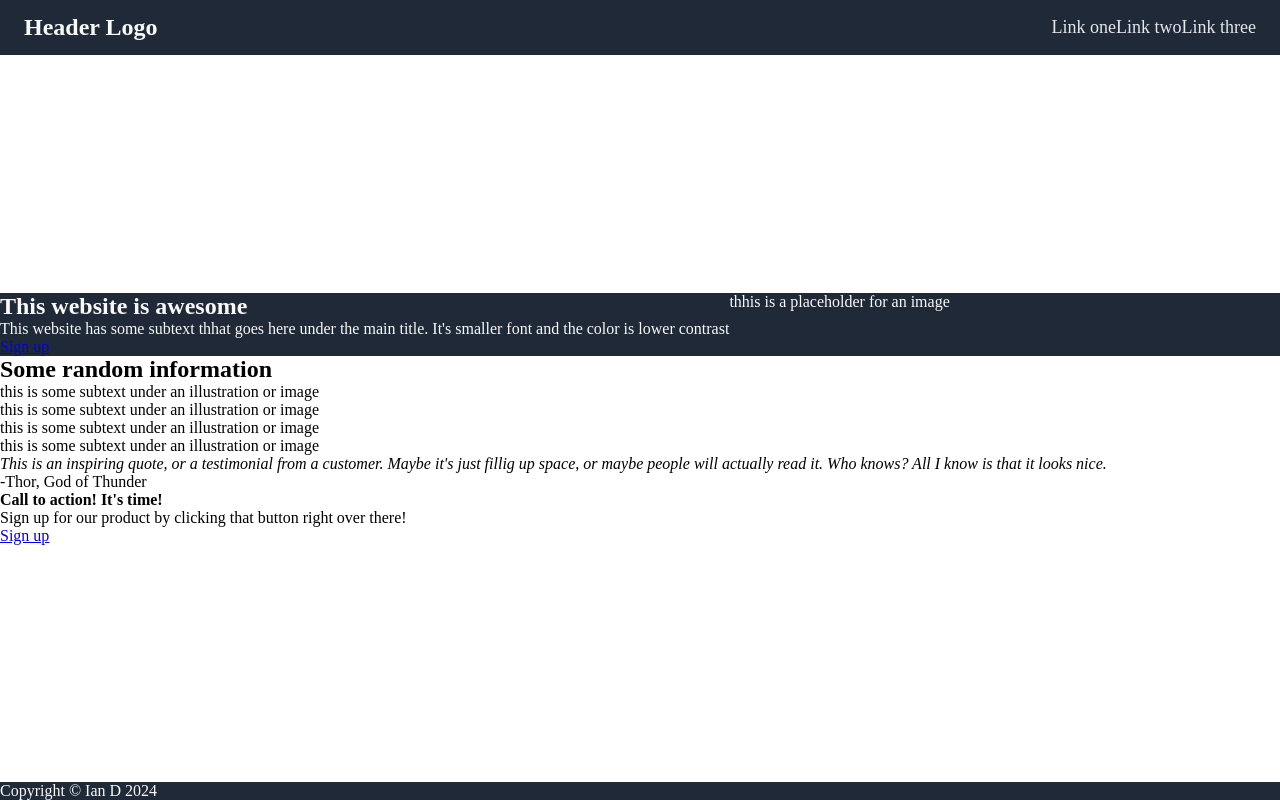
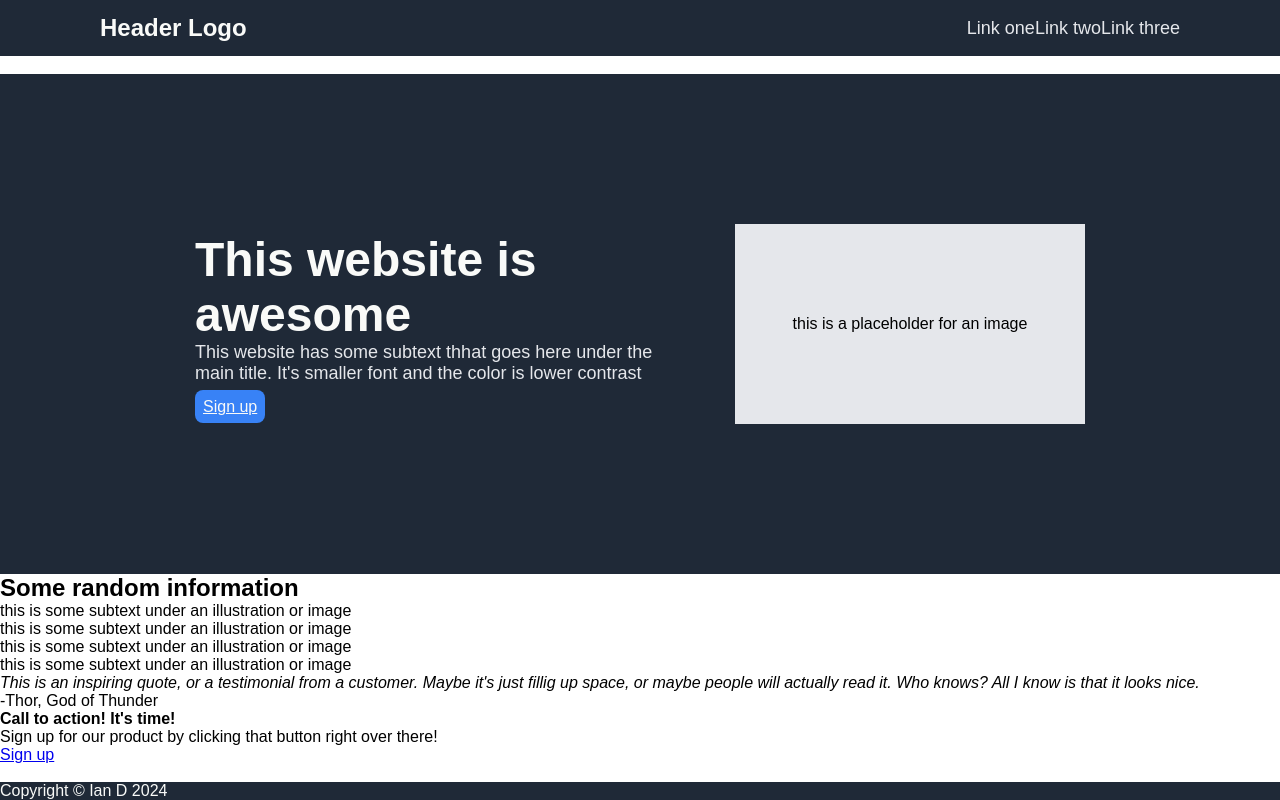
Before and after one commit to itsme11-sudo/odin-portfolio, a plain HTML site: page index.html in a window 1280 px wide. Drawn offline with Linux system fonts and the light colour scheme.

Commit message:
add main-header styling correct spelling and html fontfamily

```diff
--- a/index.html
+++ b/index.html
@@ -27,7 +27,7 @@
           </p>
           <a href="#signupnow">Sign up</a>
         </div>
-        <div class="right-header">thhis is a placeholder for an image</div>
+        <div class="right-header">this is a placeholder for an image</div>
       </div>
       <div class="information">
         <h2>Some random information</h2>
--- a/public/style.css
+++ b/public/style.css
@@ -2,6 +2,7 @@
   padding: 0;
   margin: 0;
   box-sizing: border-box;
+  font-family: sans-serif;
 }
 
 /* SET BODY TO FLEX */
@@ -19,12 +20,12 @@ body {
 .main-header,
 footer {
   color: #f9faf8;
-  background-color: #1f2937;
+  background: #1f2937;
   display: flex;
 }
 
 .header {
-  padding: 14px 24px;
+  padding: 14px 100px;
   justify-content: space-between;
   align-items: center;
 }
@@ -41,3 +42,53 @@ footer {
   display: flex;
 }
 /* END HEADER SECTION */
+
+/* START MAIN CONTAINER  */
+
+/* MAIN-HEADER */
+.main-header {
+  padding: 14px 100px;
+
+  height: 500px;
+  display: flex;
+  justify-content: center;
+  align-items: center;
+  flex-wrap: wrap;
+  gap: 50px;
+}
+
+.main-header .left-header {
+  width: 490px;
+}
+
+.left-header h2 {
+  font-size: 48px;
+  font-weight: bolder;
+  color: #f9faf8;
+}
+
+.left-header p {
+  font-size: 18px;
+  color: #e5e7eb;
+  margin-bottom: 14px;
+}
+
+.left-header a {
+  background: #3882f6;
+  color: #f9faf8;
+  padding: 8px;
+  border-radius: 8px;
+}
+.main-header .right-header {
+  width: 350px;
+  height: 200px;
+  background-color: #e5e7eb;
+  color: black;
+
+  display: flex;
+  align-items: center;
+  justify-content: center;
+}
+
+/* END MAIN-HEADER */
+/* END MAIN CONTAINER */
```
